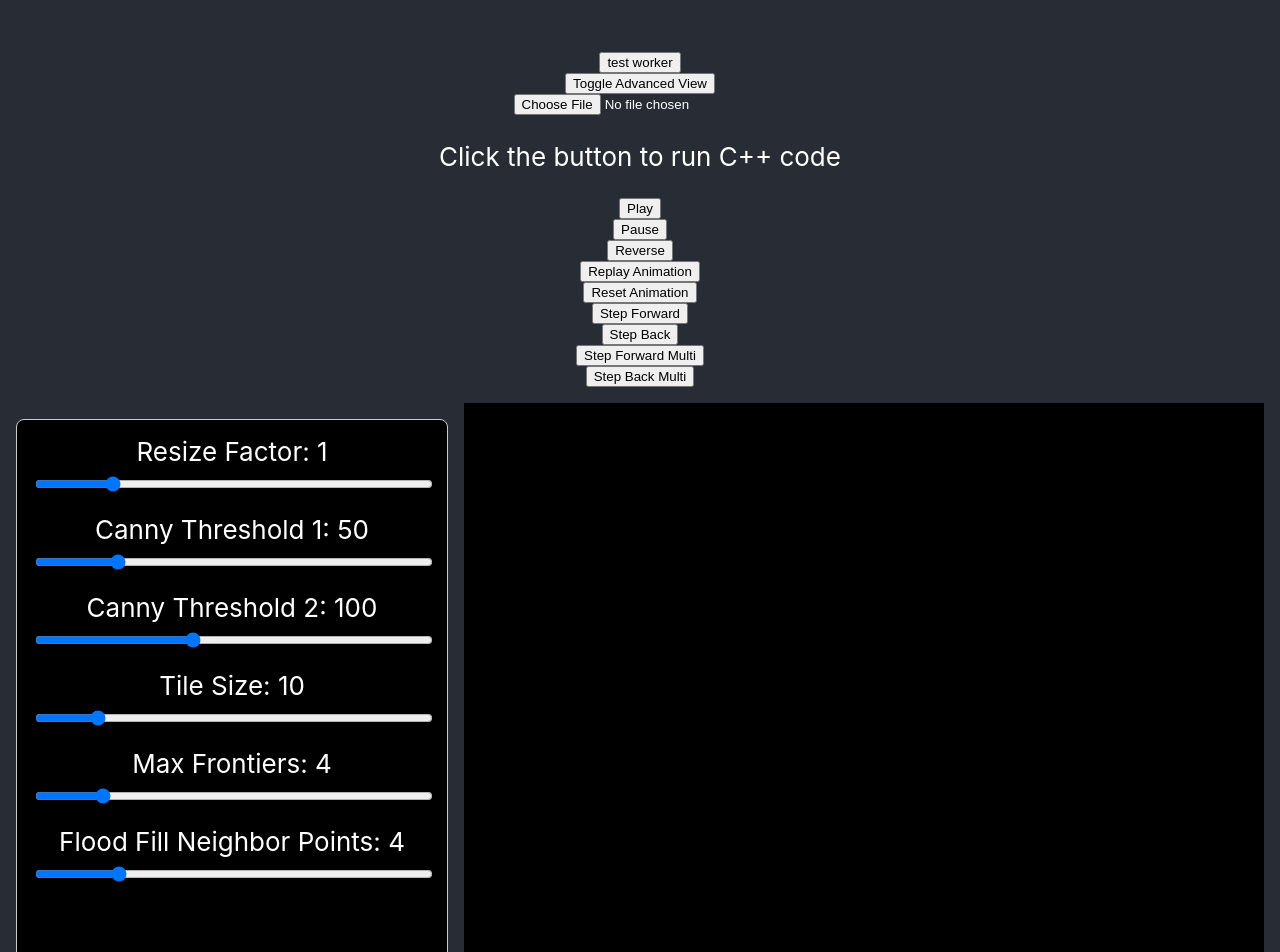
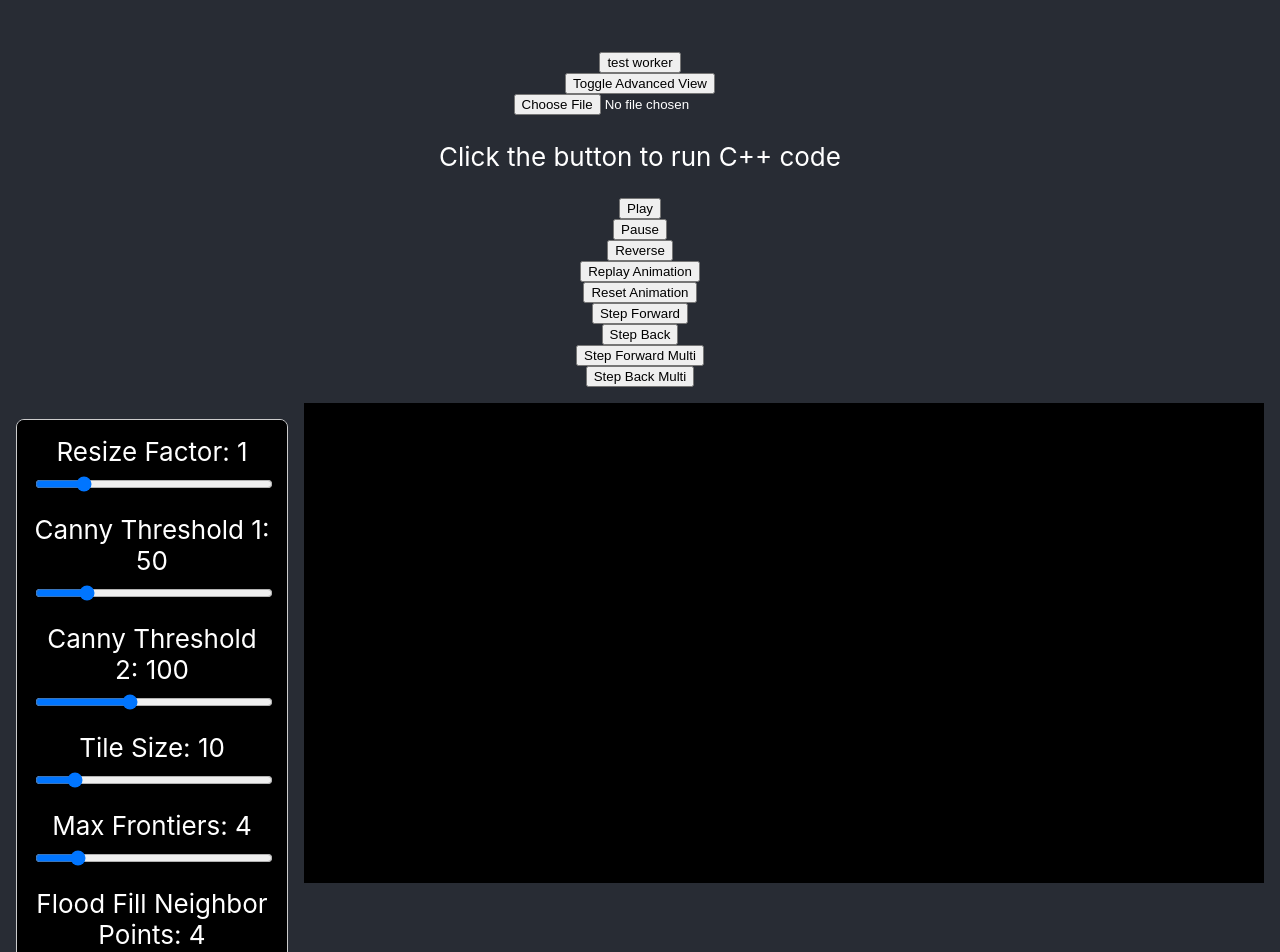
Before and after one commit to Simon-Sprouse/Mosaic, a React (Create React App) app in the folder web/: page / in a window 1280 px wide. Shown: the top 952 px of the page. Built offline with nearby package versions, Linux system fonts and the light colour scheme; no server answers.

Commit message:
window size referenced for display region size

```diff
--- a/web/src/App.js
+++ b/web/src/App.js
@@ -259,6 +259,21 @@ function App() {
 
 
 
+
+
+
+
+    const getWindowSize = () => {
+        const window_width = window.innerWidth || document.documentElement.clientWidth || document.body.clientWidth;
+        const window_height = window.innerHeight || document.documentElement.clientHeight || document.body.clientHeight;
+        return { window_width, window_height };
+    }
+    const { window_width, window_height } = getWindowSize();
+    const canvas_display_width = 0.75 * window_width;
+    const canvas_display_height = 0.60 * window_height;
+    // console.log("canvas element dimensions: ", canvas_display_width, " x ", canvas_display_height);
+
+
     const scaleCanvas = (canvas, scaled_width, scaled_height) => {
         if (!canvas) return null;
 
@@ -304,7 +319,7 @@ function App() {
 
 
 
-        // Decode image to get width/height
+        // Resize displays based on aspect ratio of uploaded image
         const img = new Image();
         img.src = URL.createObjectURL(file);
 
@@ -316,14 +331,8 @@ function App() {
 
 
 
-            const max_width = 1200;
-            const max_height = 800;
-
-            // TODO more elegant solution for array of n canvases
-            // if (advancedView) {
-            //     max_height /= 2;
-            // }
-
+            const max_width = canvas_display_width;
+            const max_height = canvas_display_height;
 
 
             // Compute scale preserving aspect ratio
@@ -611,7 +620,7 @@ function App() {
 
 
 
-            <CanvasDisplay ref={canvasRef} width={800} height={600} />
+            <CanvasDisplay ref={canvasRef} width={canvas_display_width} height={canvas_display_height} />
             {/* <CanvasDisplay ref={canvasRef2} width={800} height={600} style={{ display: advancedView ? 'block' : 'none' }} /> */}
 
 
```
